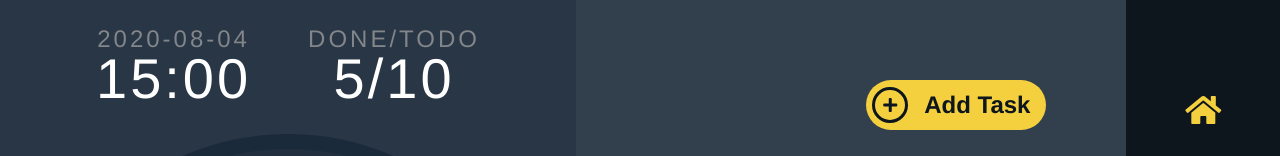
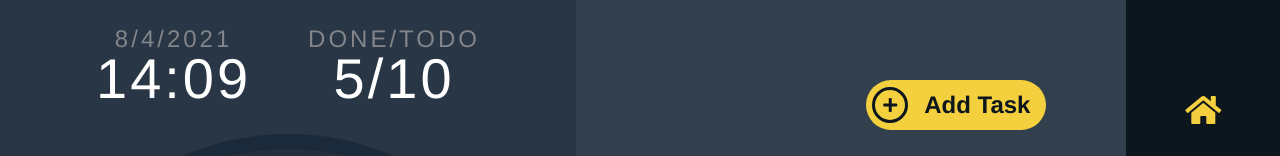
Before and after one commit to allstar2829/week1-pomodoro, a Vue app: page / in a window 1280 px wide. Shown: the top 156 px of the page. Built offline with nearby package versions, Linux system fonts and the light colour scheme.

Commit message:
timer show current time and date

```diff
--- a/src/components/timer.vue
+++ b/src/components/timer.vue
@@ -2,8 +2,8 @@
   <div class="timer-block">
     <div class="date">
       <div class="day-time">
-        <span class="subtitle">2020-08-04</span>
-        <span>15:00</span>
+        <span class="subtitle">{{ showDate() }}</span>
+        <span>{{ showTime(date) }}</span>
       </div>
       <div class="task-num">
         <span class="subtitle">DONE/TODO</span>
@@ -35,6 +35,40 @@
 <script>
 export default {
   name: "timer",
+  data() {
+    return {
+      currentTime: 0,
+      date:new Date(),
+    };
+  },
+  methods: {
+    showDate() {
+      let today = new Date();
+      return today.toLocaleDateString();
+    },
+    showTime() {
+      let Now = new Date();
+      var hours = this.padDate(Now.getHours());
+      var minutes = this.padDate(Now.getMinutes());
+    //   var seconds = this.padDate(Now.getSeconds()); //for test only
+
+      return hours + ":" + minutes;
+    },
+    padDate(input) {
+      return input.toString().padStart(2, "0");
+    },
+  },
+  mounted() {
+    var _this = this; //宣告一個變數指向Vue例項this，保證作用域一致
+    this.timer = setInterval(function () {
+      _this.date = new Date(); //修改資料date
+    }, 1000);
+  },
+  onBeforeUnmount() {
+    if (this.timer) {
+      clearInterval(this.timer); //在Vue例項銷燬前，清除我們的定時器
+    }
+  },
 };
 </script>
 
@@ -96,7 +130,7 @@ export default {
     line-height: 3rem;
     width: 18vw;
     justify-content: space-between;
-    li{
+    li {
       transition: all 0.2s;
     }
     li:hover {
```
